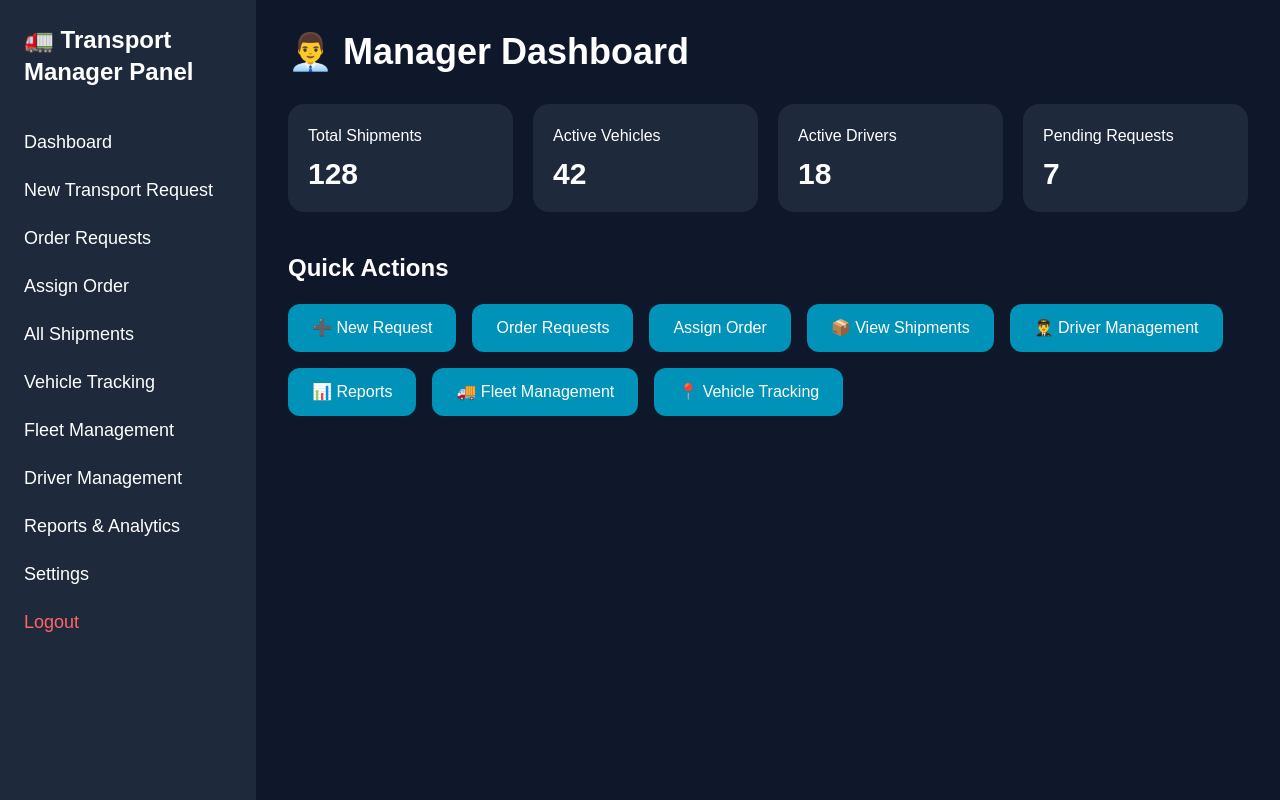
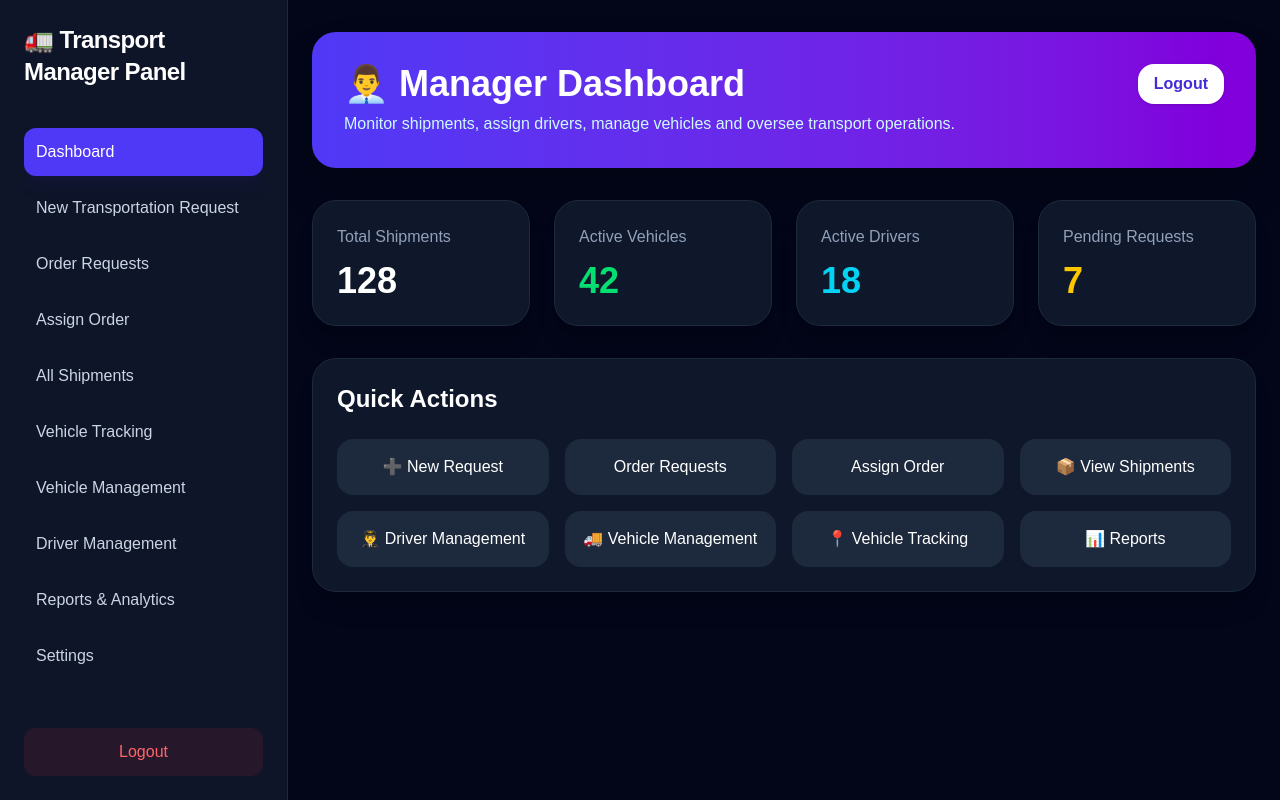
Before and after one commit to Kisukii/smart-transport-management-system, a React (Vite) app in the folder client/: page /manager in a window 1280 px wide. Built offline with nearby package versions, Linux system fonts and the light colour scheme.

Commit message:
managerlayout

```diff
--- a/client/src/App.jsx
+++ b/client/src/App.jsx
@@ -6,6 +6,7 @@ import AdminDashboard from "./pages/AdminDashboard";
 import Profile from "./pages/Profile";
 
 import ManagerDashboard from "./pages/ManagerDashboard";
+import ManagerLayout from "./pages/ManagerLayout";
 import OrderRequests from "./pages/OrderRequests";
 import AssignOrder from "./pages/AssignOrder";
 import DriverManagement from "./pages/DriverManagement";
@@ -29,10 +30,12 @@ import DeliveryHistory from "./pages/DeliveryHistory";
 import DownloadReceipt from "./pages/DownloadReceipt";
 import PlaceOrder from "./pages/PlaceOrder";
 import TrackShipment from "./pages/TrackShipment";
-import MyRequests from "./pages/MyRequests.";
+import MyRequests from "./pages/MyRequests";
 import DriverLayout from "./pages/DriverLayout";
 import UserLayout from "./pages/UserLayout";
 // import ManagerLayout from "./pages/ManagerLayout";
+import OrdersManagement from "./pages/OrdersManagement";
+import ReportsAnalytics from "./pages/ReportsAnalytics";
 
 function App() {
   return (
@@ -42,16 +45,18 @@ function App() {
       <Route path="/admin" element={<AdminDashboard />} />
      <Route path="/profile" element={<Profile />} />
 
-      {/* <Route element={<ManagerLayout />}> */}
-        <Route path="/manager" element={<ManagerDashboard />} />
-        <Route path="/neworder" element={<NewOrder />} />
-        <Route path="/order-requests" element={<OrderRequests />} />
-        <Route path="/assign-order/ORD001" element={<AssignOrder />} />
-        <Route path="/drivers" element={<DriverManagement />} />
-        <Route path="/vehicles" element={<VehicleManagement />} />
-        <Route path="/tracking" element={<VehicleTracking />} />
-        <Route path="/orders" element={<MyOrders />} />
-      {/* </Route> */}
+      <Route path="/manager" element={<ManagerLayout />}>
+        <Route index element={<ManagerDashboard />} />
+
+        <Route path="new-order" element={<NewOrder />} />
+        <Route path="order-requests" element={<OrderRequests />} />
+        <Route path="assign-order" element={<AssignOrder />} />
+        <Route path="orders" element={<OrdersManagement />} />
+        <Route path="vehicles" element={<VehicleManagement />} />
+        <Route path="tracking" element={<VehicleTracking />} />
+        <Route path="drivers" element={<DriverManagement />} />
+        <Route path="reports" element={<ReportsAnalytics />} />
+      </Route>
 
 
         <Route path="/driver" element={<DriverLayout />} />
--- a/client/src/pages/ManagerDashboard.jsx
+++ b/client/src/pages/ManagerDashboard.jsx
@@ -1,143 +1,128 @@
-import { useState } from "react";
 import { useNavigate } from "react-router-dom";
-
-import DriverManagement from "./DriverManagement";
-import VehicleManagement from "./VehicleManagement";
-import OrdersManagement from "./OrdersManagement";
-import VehicleTracking from "./VehicleTracking";
-import NewOrder from "./NewOrder";
-import ReportsAnalytics from "./ReportsAnalytics";
 
 export default function ManagerDashboard() {
   const navigate = useNavigate();
-  const [activePage, setActivePage] = useState("dashboard");
-
-  if (activePage === "drivers") return <DriverManagement goBack={() => setActivePage("dashboard")} />;
-  if (activePage === "vehicles") return <VehicleManagement goBack={() => setActivePage("dashboard")} />;
-  if (activePage === "orders") return <OrdersManagement goBack={() => setActivePage("dashboard")} />;
-  if (activePage === "tracking") return <VehicleTracking goBack={() => setActivePage("dashboard")} />;
-  if (activePage === "neworder") return <NewOrder goBack={() => setActivePage("dashboard")} />;
-  if (activePage === "reports") return <ReportsAnalytics goBack={() => setActivePage("dashboard")} />;
-
   const handleLogout = () => {
     localStorage.removeItem("token");
-    localStorage.removeItem("role");
+    localStorage.removeItem("user");
     navigate("/");
   };
 
   return (
-    <div className="flex h-screen bg-[#0f172a] text-white">
-      <div className="w-64 bg-[#1e293b] p-6">
-        <h1 className="text-2xl font-bold mb-10">🚛 Transport Manager Panel</h1>
+    <>
+      <div className="mb-8 bg-gradient-to-r from-indigo-600 to-purple-700 rounded-3xl p-8 shadow-2xl flex items-start justify-between">
+        <div>
+          <h1 className="text-4xl font-bold text-white">👨‍💼 Manager Dashboard</h1>
 
-        <ul className="space-y-5 text-lg">
-          <li className="cursor-pointer hover:text-cyan-400" onClick={() => setActivePage("dashboard")}>
-            Dashboard
-          </li>
-
-          <li className="cursor-pointer hover:text-cyan-400" onClick={() => setActivePage("neworder")}>
-            New Transport Request
-          </li>
-
-          <li className="cursor-pointer hover:text-cyan-400" onClick={() => navigate("/order-requests")}>
-            Order Requests
-          </li>
-
-          <li className="cursor-pointer hover:text-cyan-400" onClick={() => navigate("/assign-order/ORD001")}>
-            Assign Order
-          </li>
-
-          <li className="cursor-pointer hover:text-cyan-400" onClick={() => setActivePage("orders")}>
-            All Shipments
-          </li>
-
-          <li className="cursor-pointer hover:text-cyan-400" onClick={() => setActivePage("tracking")}>
-            Vehicle Tracking
-          </li>
-
-          <li className="cursor-pointer hover:text-cyan-400" onClick={() => setActivePage("vehicles")}>
-            Fleet Management
-          </li>
-
-          <li className="cursor-pointer hover:text-cyan-400" onClick={() => setActivePage("drivers")}>
-            Driver Management
-          </li>
-
-          <li className="cursor-pointer hover:text-cyan-400" onClick={() => setActivePage("reports")}>
-            Reports & Analytics
-          </li>
-
-          <li className="cursor-pointer hover:text-cyan-400">Settings</li>
-
-          <li onClick={handleLogout} className="cursor-pointer text-red-400 hover:text-red-300">
-            Logout
-          </li>
-        </ul>
+          <p className="text-cyan-100 mt-2">
+            Monitor shipments, assign drivers, manage vehicles and oversee
+            transport operations.
+          </p>
         </div>
 
-      <div className="flex-1 p-8">
-        <h1 className="text-4xl font-bold mb-8">👨‍💼 Manager Dashboard</h1>
-
-        <div className="grid grid-cols-4 gap-5">
-          <div className="bg-[#1e293b] p-5 rounded-2xl hover:scale-105 transition">
-            <h2>Total Shipments</h2>
-            <p className="text-3xl font-bold mt-2">128</p>
-          </div>
-
-          <div className="bg-[#1e293b] p-5 rounded-2xl hover:scale-105 transition">
-            <h2>Active Vehicles</h2>
-            <p className="text-3xl font-bold mt-2">42</p>
-          </div>
-
-          <div className="bg-[#1e293b] p-5 rounded-2xl hover:scale-105 transition">
-            <h2>Active Drivers</h2>
-            <p className="text-3xl font-bold mt-2">18</p>
-          </div>
-
-          <div className="bg-[#1e293b] p-5 rounded-2xl hover:scale-105 transition">
-            <h2>Pending Requests</h2>
-            <p className="text-3xl font-bold mt-2">7</p>
+        <div>
+          <button
+            onClick={handleLogout}
+            className="bg-white text-indigo-700 font-semibold px-4 py-2 rounded-2xl shadow hover:opacity-90"
+          >
+            Logout
+          </button>
         </div>
       </div>
 
-        <div className="mt-10">
-          <h2 className="text-2xl font-semibold mb-5">Quick Actions</h2>
+      {/* Dashboard Cards */}
 
-          <div className="flex flex-wrap gap-4">
-            <button onClick={() => setActivePage("neworder")} className="bg-cyan-600 hover:bg-cyan-700 px-6 py-3 rounded-xl">
+      <div className="grid grid-cols-1 md:grid-cols-2 xl:grid-cols-4 gap-6 mb-8">
+
+        <div className="bg-slate-900 border border-slate-800 rounded-3xl p-6 shadow-xl hover:scale-105 transition">
+          <p className="text-slate-400">Total Shipments</p>
+          <h2 className="text-4xl font-bold mt-3">128</h2>
+        </div>
+
+        <div className="bg-slate-900 border border-slate-800 rounded-3xl p-6 shadow-xl hover:scale-105 transition">
+          <p className="text-slate-400">Active Vehicles</p>
+          <h2 className="text-4xl font-bold mt-3 text-green-400">42</h2>
+        </div>
+
+        <div className="bg-slate-900 border border-slate-800 rounded-3xl p-6 shadow-xl hover:scale-105 transition">
+          <p className="text-slate-400">Active Drivers</p>
+          <h2 className="text-4xl font-bold mt-3 text-cyan-400">18</h2>
+        </div>
+
+        <div className="bg-slate-900 border border-slate-800 rounded-3xl p-6 shadow-xl hover:scale-105 transition">
+          <p className="text-slate-400">Pending Requests</p>
+          <h2 className="text-4xl font-bold mt-3 text-yellow-400">7</h2>
+        </div>
+
+      </div>
+
+      {/* Quick Actions */}
+
+      <div className="bg-slate-900 border border-slate-800 rounded-3xl p-6 shadow-xl">
+        <h2 className="text-2xl font-bold mb-6">
+          Quick Actions
+        </h2>
+
+        <div className="grid grid-cols-2 md:grid-cols-3 xl:grid-cols-4 gap-4">
+
+          <button
+            onClick={() => navigate("/manager/new-order")}
+            className=" bg-slate-800 hover:bg-indigo-600 p-4 rounded-2xl"
+          >
             ➕ New Request
           </button>
 
-            <button onClick={() => navigate("/order-requests")} className="bg-cyan-600 hover:bg-cyan-700 px-6 py-3 rounded-xl">
+          <button
+            onClick={() => navigate("/manager/order-requests")}
+            className=" bg-slate-800 hover:bg-indigo-600 p-4 rounded-2xl"
+          >
             Order Requests
           </button>
 
-            <button onClick={() => navigate("/assign-order/ORD001")} className="bg-cyan-600 hover:bg-cyan-700 px-6 py-3 rounded-xl">
+          <button
+            onClick={() => navigate("/manager/assign-order")}
+            className=" bg-slate-800 hover:bg-indigo-600 p-4 rounded-2xl"
+          >
             Assign Order
           </button>
 
-            <button onClick={() => setActivePage("orders")} className="bg-cyan-600 hover:bg-cyan-700 px-6 py-3 rounded-xl">
+          <button
+            onClick={() => navigate("/manager/orders")}
+            className= "bg-slate-800 hover:bg-indigo-600 p-4 rounded-2xl"
+          >
             📦 View Shipments
           </button>
 
-            <button onClick={() => setActivePage("drivers")} className="bg-cyan-600 hover:bg-cyan-700 px-6 py-3 rounded-xl">
+          <button
+            onClick={() => navigate("/manager/drivers")}
+            className=" bg-slate-800 hover:bg-indigo-600 p-4 rounded-2xl"
+          >
             👨‍✈️ Driver Management
           </button>
 
-            <button onClick={() => setActivePage("reports")} className="bg-cyan-600 hover:bg-cyan-700 px-6 py-3 rounded-xl">
+          <button
+            onClick={() => navigate("/manager/vehicles")}
+            className=" bg-slate-800 hover:bg-indigo-600 p-4 rounded-2xl"
+          >
+            🚚 Vehicle Management
+          </button>
+
+          <button
+            onClick={() => navigate("/manager/tracking")}
+            className=" bg-slate-800 hover:bg-indigo-600 p-4 rounded-2xl"
+          >
+            📍 Vehicle Tracking
+          </button>
+
+          <button
+            onClick={() => navigate("/manager/reports")}
+            className=" bg-slate-800 hover:bg-indigo-600 p-4 rounded-2xl"
+          >
             📊 Reports
           </button>
 
-            <button onClick={() => setActivePage("vehicles")} className="bg-cyan-600 hover:bg-cyan-700 px-6 py-3 rounded-xl">
-              🚚 Fleet Management
-            </button>
-
-            <button onClick={() => setActivePage("tracking")} className="bg-cyan-600 hover:bg-cyan-700 px-6 py-3 rounded-xl">
-              📍 Vehicle Tracking
-            </button>
         </div>
       </div>
-      </div>
-    </div>
+    </>
   );
 }
--- /dev/null
+++ b/client/src/pages/ManagerLayout.jsx
@@ -0,0 +1,159 @@
+import { Outlet, useNavigate, useLocation } from "react-router-dom";
+
+const ManagerLayout = () => {
+  const navigate = useNavigate();
+  const location = useLocation();
+
+  const handleLogout = () => {
+    localStorage.removeItem("token");
+    localStorage.removeItem("role");
+    navigate("/");
+  };
+
+  const buttonStyle = (path) =>
+    `w-full text-left p-3 rounded-xl transition-colors ${
+      location.pathname === path
+        ? "bg-cyan-600 text-white shadow-lg shadow-cyan-950/40 font-medium"
+        : "text-slate-300 hover:bg-slate-800 hover:text-white"
+    }`;
+
+  return (
+    <div className="min-h-screen bg-slate-950 text-white">
+      <aside className="fixed left-0 top-0 h-screen w-72 bg-slate-900/95 border-r border-slate-800 p-6 flex flex-col">
+        <h1 className="text-2xl font-bold mb-10 tracking-tight">
+          🚛 Transport Manager Panel
+        </h1>
+
+        <nav className="space-y-2 flex-1 overflow-y-auto">
+          <button
+            onClick={() => navigate("/manager")}
+            className={`w-full text-left p-3 rounded-xl transition-colors ${
+              location.pathname === "/manager"
+                ? "bg-indigo-600 text-white shadow-lg shadow-indigo-950/40 font-medium"
+                : "text-slate-300 hover:bg-slate-800 hover:text-white"
+            }`}
+          >
+            Dashboard
+          </button>
+          <button
+            onClick={() => navigate("/manager/new-order")}
+            className={`w-full text-left p-3 rounded-xl transition-colors ${
+              location.pathname === "/manager/new-order"
+                ? "bg-indigo-600 text-white shadow-lg shadow-indigo-950/40 font-medium"
+                : "text-slate-300 hover:bg-slate-800 hover:text-white"
+            }`}
+          >
+            New Transportation Request
+          </button>
+
+
+
+
+          <button
+            onClick={() => navigate("/manager/order-requests")}
+            className={`w-full text-left p-3 rounded-xl transition-colors ${
+              location.pathname === "/manager/order-requests"
+                ? "bg-indigo-600 text-white shadow-lg shadow-indigo-950/40 font-medium"
+                : "text-slate-300 hover:bg-slate-800 hover:text-white"
+            }`}
+          >
+            Order Requests
+            </button>
+
+          <button
+            onClick={() => navigate("/manager/assign-order")}
+            className={`w-full text-left p-3 rounded-xl transition-colors ${
+              location.pathname === "/manager/assign-order"
+                ? "bg-indigo-600 text-white shadow-lg shadow-indigo-950/40 font-medium"
+                : "text-slate-300 hover:bg-slate-800 hover:text-white"
+            }`}
+          >
+            Assign Order
+          </button>
+
+          <button
+            onClick={() => navigate("/manager/orders")}
+            className={`w-full text-left p-3 rounded-xl transition-colors ${
+              location.pathname === "/manager/orders"
+                ? "bg-indigo-600 text-white shadow-lg shadow-indigo-950/40 font-medium"
+                : "text-slate-300 hover:bg-slate-800 hover:text-white"
+            }`}
+          >
+            All Shipments
+          </button>
+
+          <button
+            onClick={() => navigate("/manager/tracking")}
+            className={`w-full text-left p-3 rounded-xl transition-colors ${
+              location.pathname === "/manager/tracking"
+                ? "bg-indigo-600 text-white shadow-lg shadow-indigo-950/40 font-medium"
+                : "text-slate-300 hover:bg-slate-800 hover:text-white"
+            }`}
+          >
+            Vehicle Tracking
+          </button>
+
+         <button
+            onClick={() => navigate("/manager/vehicles")}
+            className={`w-full text-left p-3 rounded-xl transition-colors ${
+              location.pathname === "/manager/vehicles"
+                ? "bg-indigo-600 text-white shadow-lg shadow-indigo-950/40 font-medium"
+                : "text-slate-300 hover:bg-slate-800 hover:text-white"
+            }`}
+          >
+                Vehicle Management
+          </button>
+
+         <button
+            onClick={() => navigate("/manager/drivers")}
+            className={`w-full text-left p-3 rounded-xl transition-colors ${
+              location.pathname === "/manager/drivers"
+                ? "bg-indigo-600 text-white shadow-lg shadow-indigo-950/40 font-medium"
+                : "text-slate-300 hover:bg-slate-800 hover:text-white"
+            }`}
+          >
+            Driver Management
+          </button>
+          <button
+            onClick={() => navigate("/manager/reports")}
+            className={`w-full text-left p-3 rounded-xl transition-colors ${
+              location.pathname === "/manager/reports"
+                ? "bg-indigo-600 text-white shadow-lg shadow-indigo-950/40 font-medium"
+                : "text-slate-300 hover:bg-slate-800 hover:text-white"
+            }`}
+          >
+            Reports & Analytics
+          </button>
+
+           <button
+            onClick={() => navigate("/manager/settings")}
+            className={`w-full text-left p-3 rounded-xl transition-colors ${
+              location.pathname === "/manager/settings"
+                ? "bg-indigo-600 text-white shadow-lg shadow-indigo-950/40 font-medium"
+                : "text-slate-300 hover:bg-slate-800 hover:text-white"
+            }`}
+          >
+            Settings
+          </button>
+
+
+        </nav>
+
+        <button
+          onClick={handleLogout}
+          className="mt-auto bg-red-500/10 text-red-400 hover:bg-red-600 hover:text-white p-3 rounded-xl transition-colors font-medium"
+        >
+          Logout
+        </button>
+      </aside>
+
+      <main className="ml-72">
+        <div className="px-6 py-8">
+          <Outlet />
+        </div>
+      </main>
+    </div>
+  );
+};
+
+export default ManagerLayout;
```
Also changed, not shown: client/src/pages/MyRequests.jsx (line endings or trailing spaces). Lines whose indentation alone changed are shown as unchanged.
